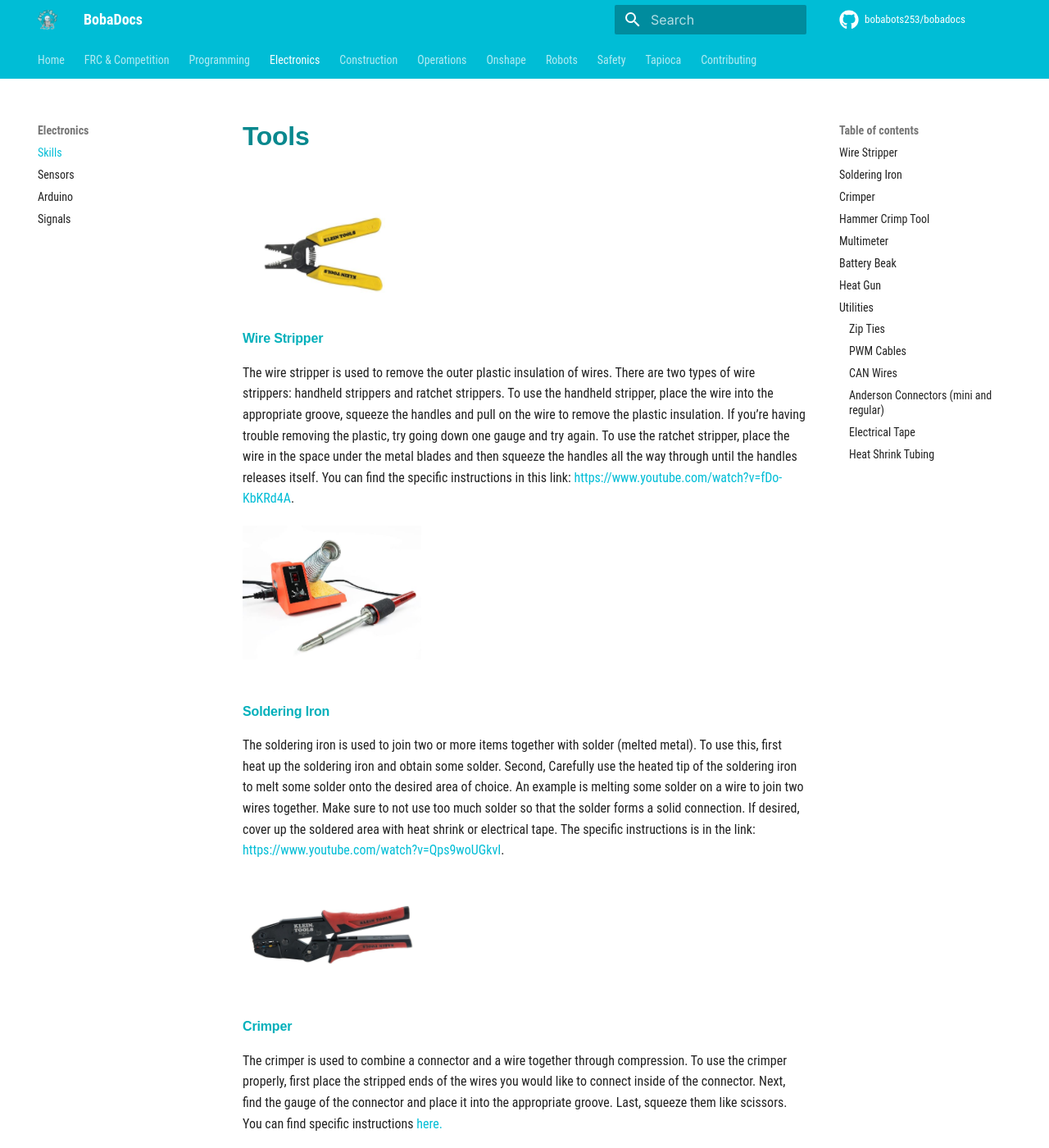
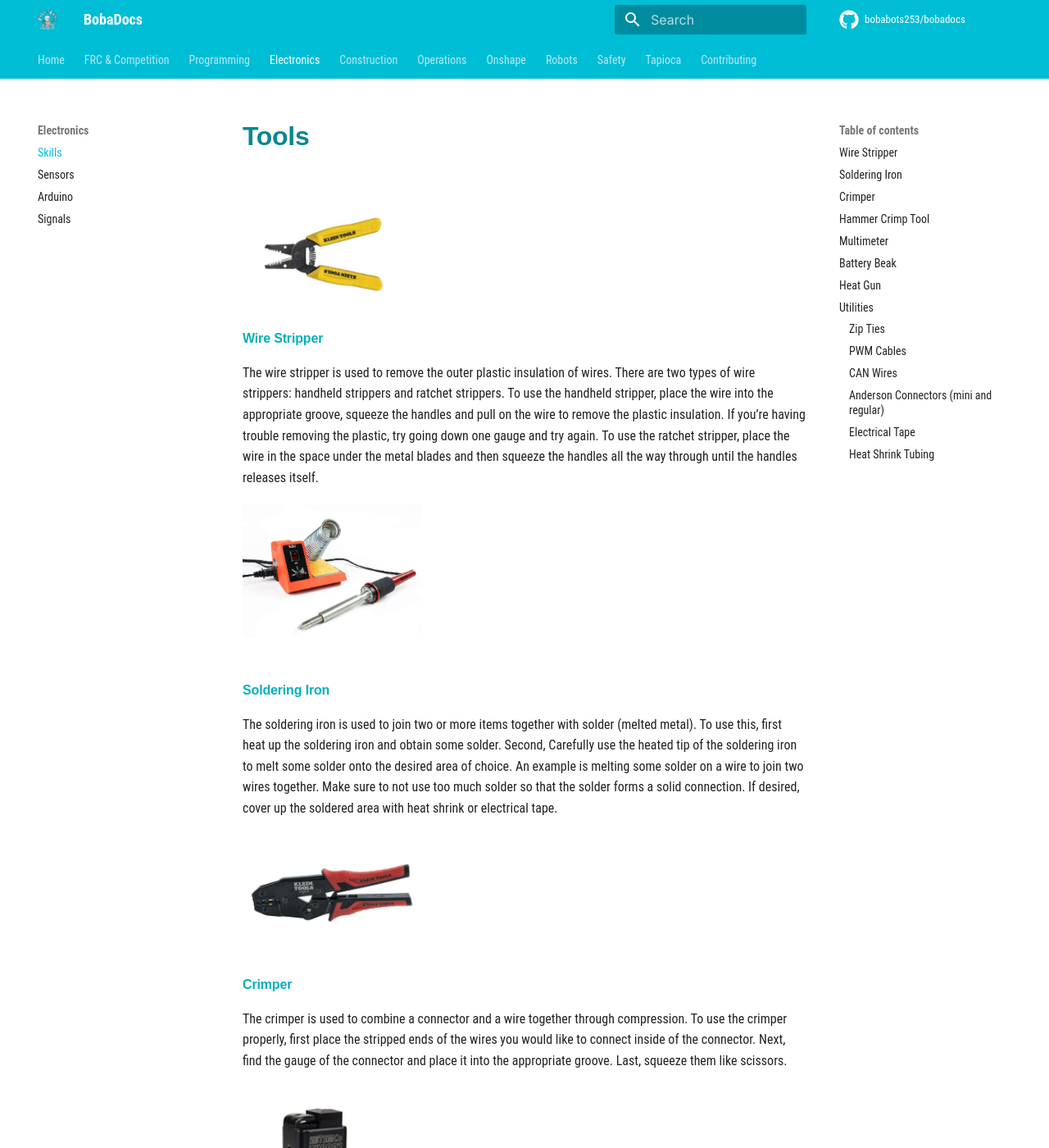
Before and after one commit to bobabots253/bobadocs, an MkDocs documentation site: the page built from docs/electronics/skills.md, in a window 1280 px wide and 1400 px high. Shown: the whole window at 82% size. Built offline with MkDocs 1.6.1 and Material for MkDocs 9.7.7, drawn with Linux system fonts in a browser that asks for light colours; comment, search, counter and statistics services are not loaded.

Commit message:
Update skills.md

```diff
--- a/docs/electronics/skills.md
+++ b/docs/electronics/skills.md
@@ -4,8 +4,7 @@
 ![wire stripper](../assets/images/tools/electronics/wirestripper.png)
 #### Wire Stripper
  The wire stripper is used to remove the outer plastic insulation of wires. There are two types of wire strippers: handheld strippers and ratchet strippers. To use the handheld stripper, place the wire into the appropriate groove, squeeze the handles and pull on the wire to remove the plastic insulation. If you’re having trouble removing
- the plastic, try going down one gauge and try again. To use the ratchet stripper, place the wire in the space under the metal blades and then squeeze the handles all the way through until the handles releases itself. You can find the specific instructions in this
- link: https://www.youtube.com/watch?v=fDo-KbKRd4A.
+ the plastic, try going down one gauge and try again. To use the ratchet stripper, place the wire in the space under the metal blades and then squeeze the handles all the way through until the handles releases itself.
 
 
 ![soldering iron](../assets/images/tools/electronics/solderingiron.png)
@@ -14,13 +13,13 @@
  first heat up the soldering iron and obtain some solder. Second, Carefully use the heated tip of the soldering
  iron to melt some solder onto the desired area of choice. An example is melting some solder on a wire to join two
  wires together. Make sure to not use too much solder so that the solder forms a solid connection. If desired, cover
- up the soldered area with heat shrink or electrical tape. The specific instructions is in the link: https://www.youtube.com/watch?v=Qps9woUGkvI.
+ up the soldered area with heat shrink or electrical tape.
 
 
 
 ![crimper](../assets/images/tools/electronics/crimper.png)
 #### Crimper
- The crimper is used to combine a connector and a wire together through compression. To use the crimper properly, first place the stripped ends of the wires you would like to connect inside of the connector. Next, find the gauge of the connector and place it into the appropriate groove. Last, squeeze them like scissors. You can find specific instructions [here.](https://youtu.be/Svja8zEcKNQ?t=73)
+ The crimper is used to combine a connector and a wire together through compression. To use the crimper properly, first place the stripped ends of the wires you would like to connect inside of the connector. Next, find the gauge of the connector and place it into the appropriate groove. Last, squeeze them like scissors.
 
 
 ![hammer crimp tool](../assets/images/tools/electronics/hammercrimptool.png)
```
